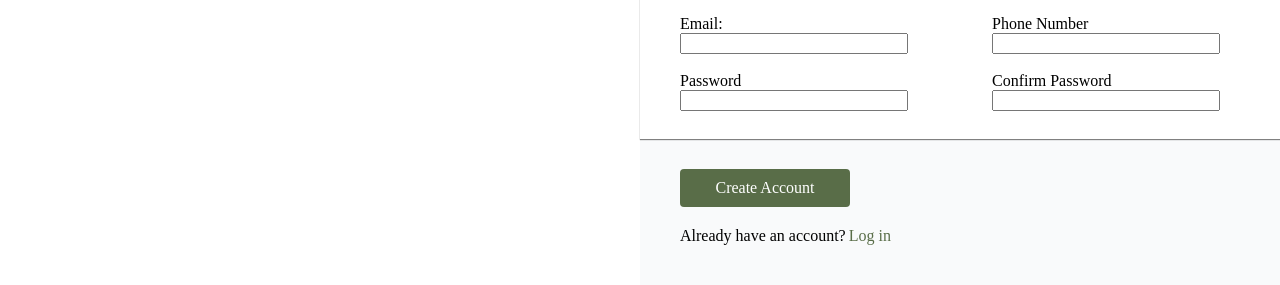
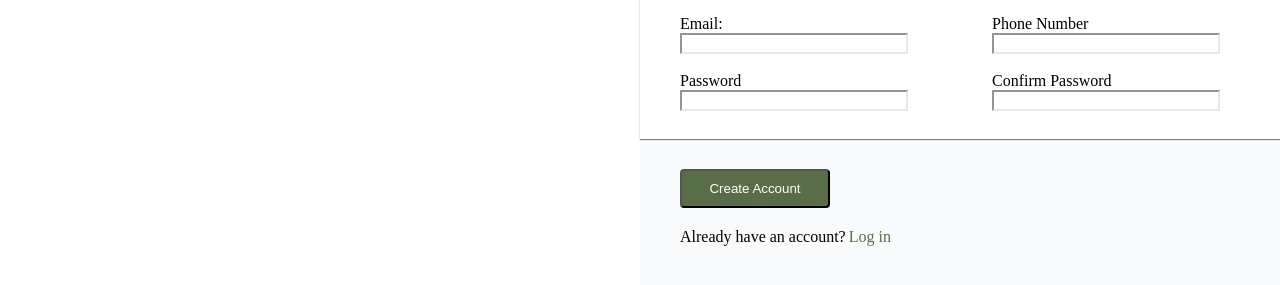
Before and after one commit to stbam/Sign-Up-Form, a plain HTML site: page index.html in a window 1280 px wide. Shown: the part 399-684 px from the top of the page. Drawn offline with Linux system fonts and the light colour scheme; files whose address does not match are found by name.

Commit message:
minor update

```diff
--- a/index.html
+++ b/index.html
@@ -69,10 +69,11 @@
 
         </form>
 
-        <div class="signup">Create Account</div>
+        <button class="signup">Create Account</button>
         <div class="outer">
             <div class="">Already have an account? </div>
-            <div class="login"> Log in</div>
+           <!-- <div class="login"> Log in</div> -->
+            <a href class="login">Log in</a>
         </div>
 
     </div>
--- a/stylesheet.css
+++ b/stylesheet.css
@@ -69,8 +69,16 @@ html{
 input{
     display: block;
      width: 220px;
+     border-color: #E5E7EB;
 
 }
+input:focus{
+
+}
+
+
+
+
 .Title{
     margin-top: auto;
     margin-bottom: 20px;
@@ -83,6 +91,7 @@ input{
 }
 .login{
     margin-bottom: auto;
+    text-decoration:none
 
 }
 .extra{
@@ -110,6 +119,11 @@ h3{
     border-radius: 4px;
     width: 150px;
     margin-left: 40px;
+
+}
+.signup:hover{
+    background-color: #86a56c;
+
 }
 .login{
 
```
